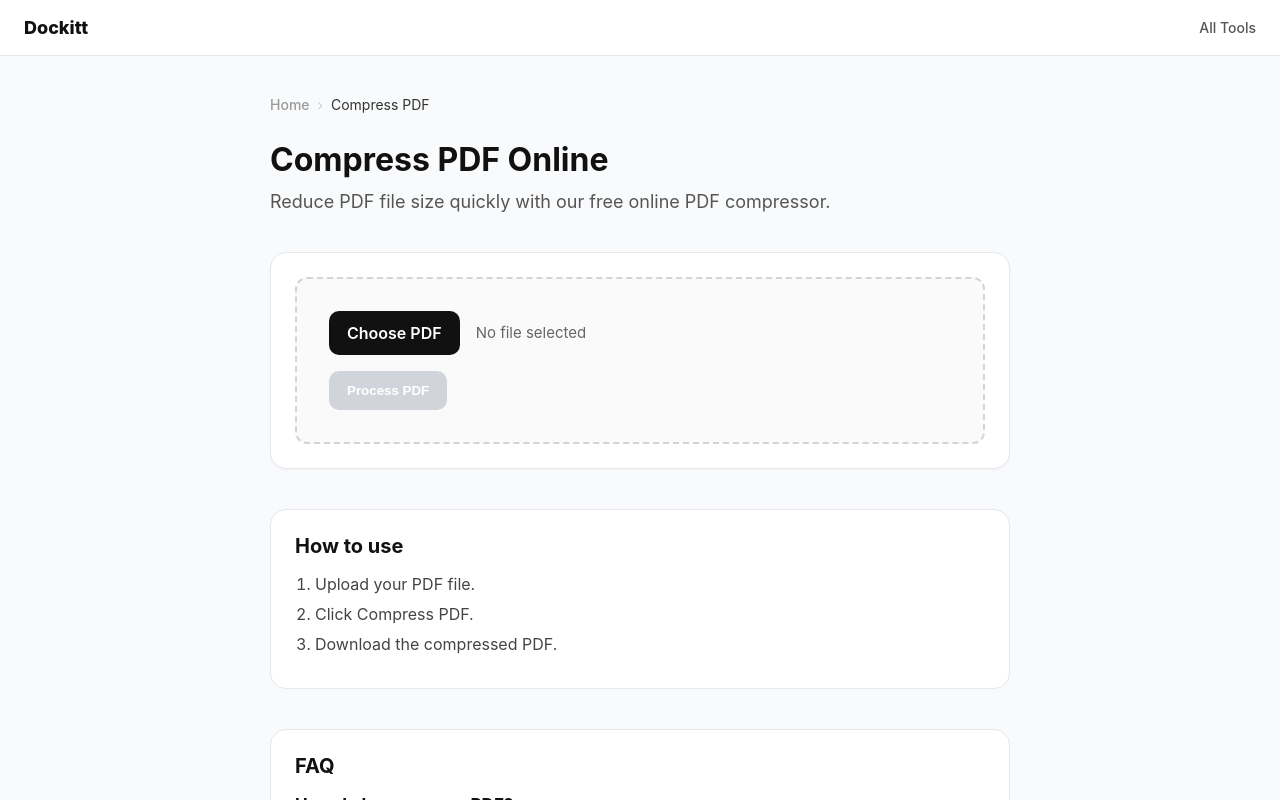
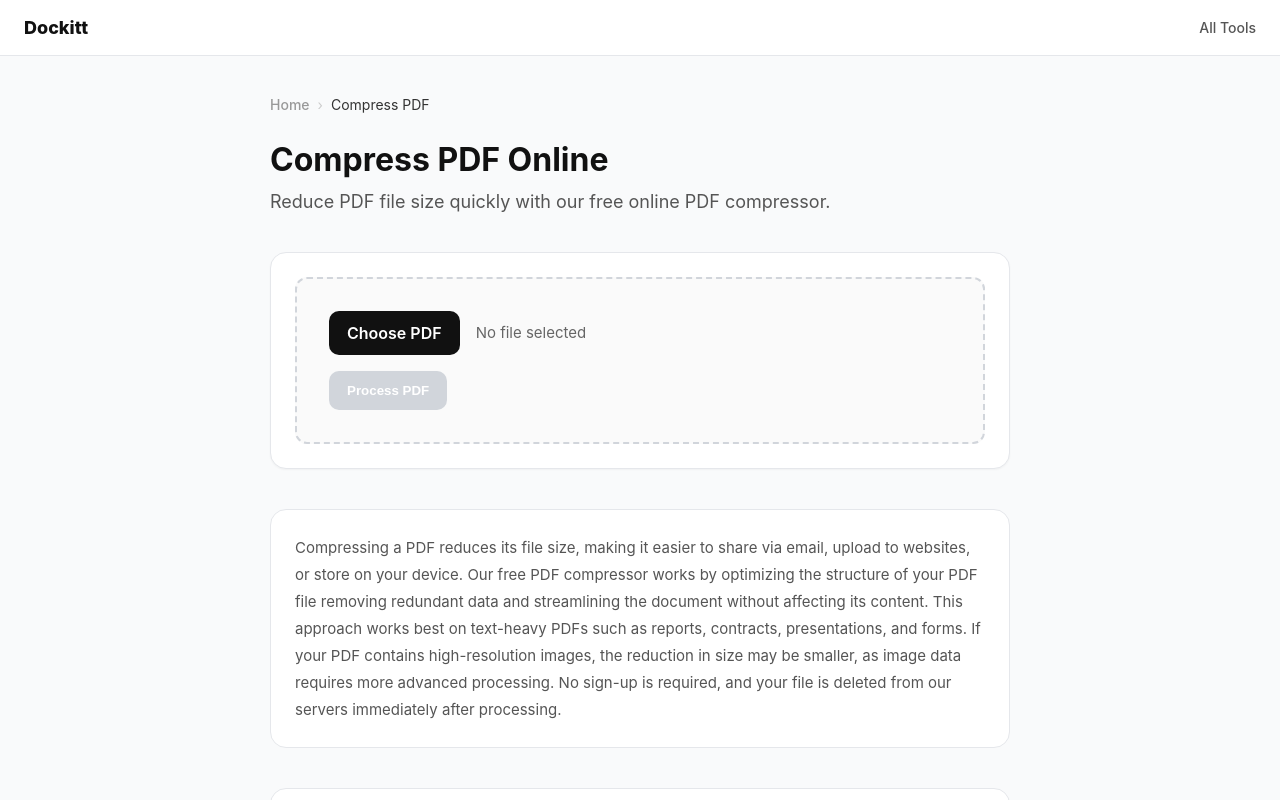
Before and after one commit to rafalsulkowski55/dockitt-tools, a Next.js app: page /tools/compress-pdf in a window 1280 px wide. Shown: the top 800 px of the page. Built offline with nearby package versions, Linux system fonts and the light colour scheme.

Commit message:
add long descriptions to tool pages

```diff
--- a/app/tools/[slug]/page.tsx
+++ b/app/tools/[slug]/page.tsx
@@ -78,6 +78,17 @@ export default async function ToolPage({ params }: ToolPageProps) {
           </div>
         </section>
 
+        {tool.longDescription && (
+          <section style={{
+            background: "#ffffff", border: "1px solid #e5e7eb",
+            borderRadius: "16px", padding: "24px",
+          }}>
+            <p style={{ fontSize: "15px", color: "#555", lineHeight: "1.8", margin: 0 }}>
+              {tool.longDescription}
+            </p>
+          </section>
+        )}
+
         <section style={{
           background: "#ffffff", border: "1px solid #e5e7eb",
           borderRadius: "16px", padding: "24px",
--- a/data/tools/compress-pdf.ts
+++ b/data/tools/compress-pdf.ts
@@ -3,6 +3,7 @@ export const compressPdfTool = {
   name: "Compress PDF",
   title: "Compress PDF Online",
   description: "Reduce PDF file size quickly with our free online PDF compressor.",
+  longDescription: `Compressing a PDF reduces its file size, making it easier to share via email, upload to websites, or store on your device. Our free PDF compressor works by optimizing the structure of your PDF file removing redundant data and streamlining the document without affecting its content. This approach works best on text-heavy PDFs such as reports, contracts, presentations, and forms. If your PDF contains high-resolution images, the reduction in size may be smaller, as image data requires more advanced processing. No sign-up is required, and your file is deleted from our servers immediately after processing.`,
   shortDescription: "Compress PDF files online for free.",
   category: "core",
   type: "process",
--- a/data/tools/merge-pdf.ts
+++ b/data/tools/merge-pdf.ts
@@ -3,6 +3,7 @@ export const mergePdfTool = {
   name: "Merge PDF",
   title: "Merge PDF Files Online",
   description: "Combine multiple PDF files into one document quickly and for free.",
+  longDescription: `Merging PDF files lets you combine multiple documents into a single, organized file. This is useful when you need to send several documents together, create a combined report, or simply keep related files in one place. Our free PDF merger lets you upload as many files as you need, arrange them in the right order, and download the result instantly. No account is required, and your files are deleted from our servers immediately after processing.`,
   shortDescription: "Merge multiple PDF files into one online for free.",
   category: "core",
   type: "process",
--- a/data/tools/split-pdf.ts
+++ b/data/tools/split-pdf.ts
@@ -3,6 +3,7 @@ export const splitPdfTool = {
   name: "Split PDF",
   title: "Split PDF Online",
   description: "Split a PDF file into separate pages or extract a range of pages for free.",
+  longDescription: `Splitting a PDF lets you extract specific pages or sections from a larger document. This is useful when you need to share only part of a file, separate chapters, or extract a single page from a multi-page document. Our free PDF splitter lets you specify a page range and download just the pages you need without touching the rest of the file. No account is required, and your file is deleted from our servers immediately after processing.`,
   shortDescription: "Split PDF files into separate pages online for free.",
   category: "core",
   type: "process",
```
